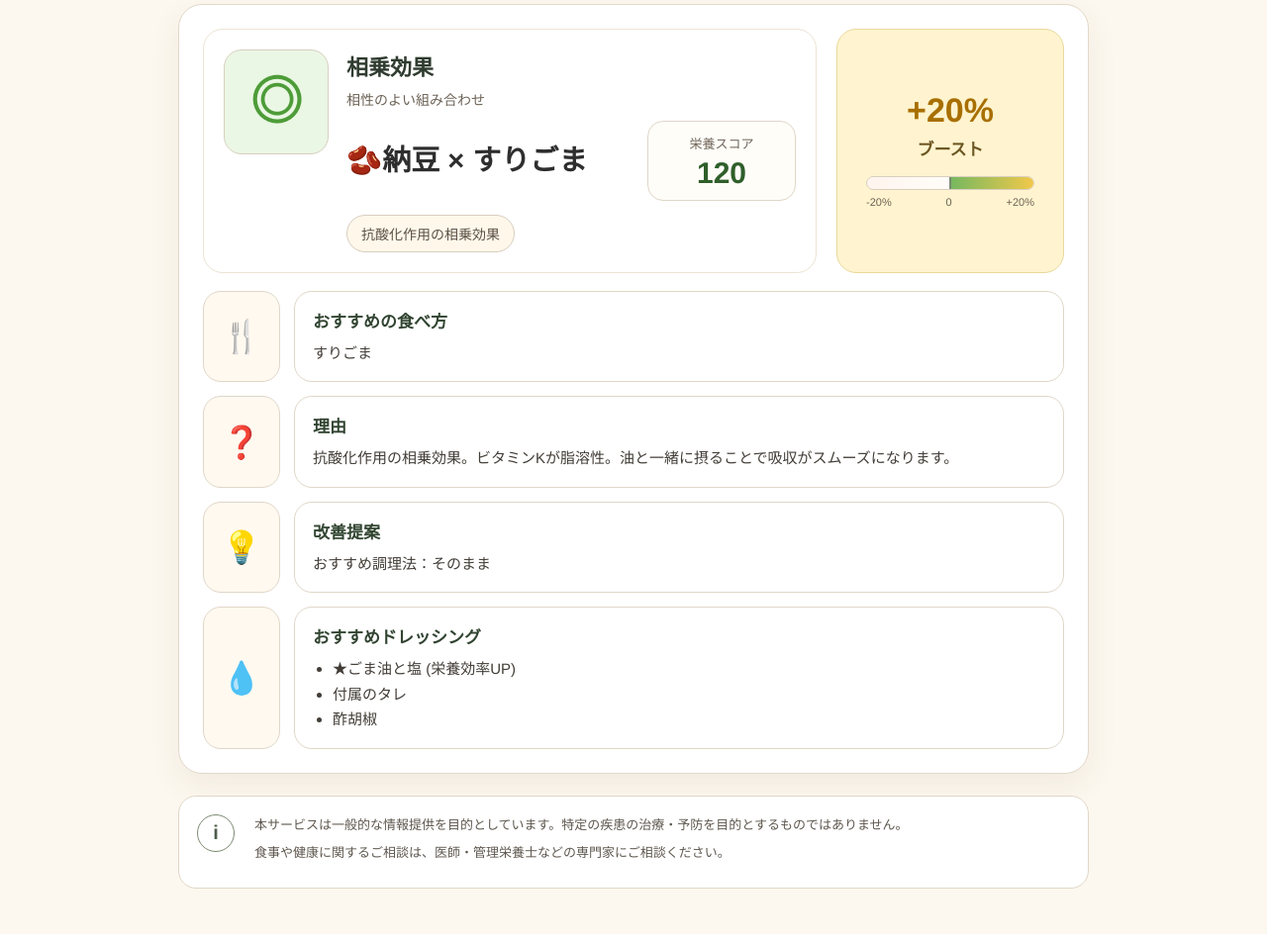
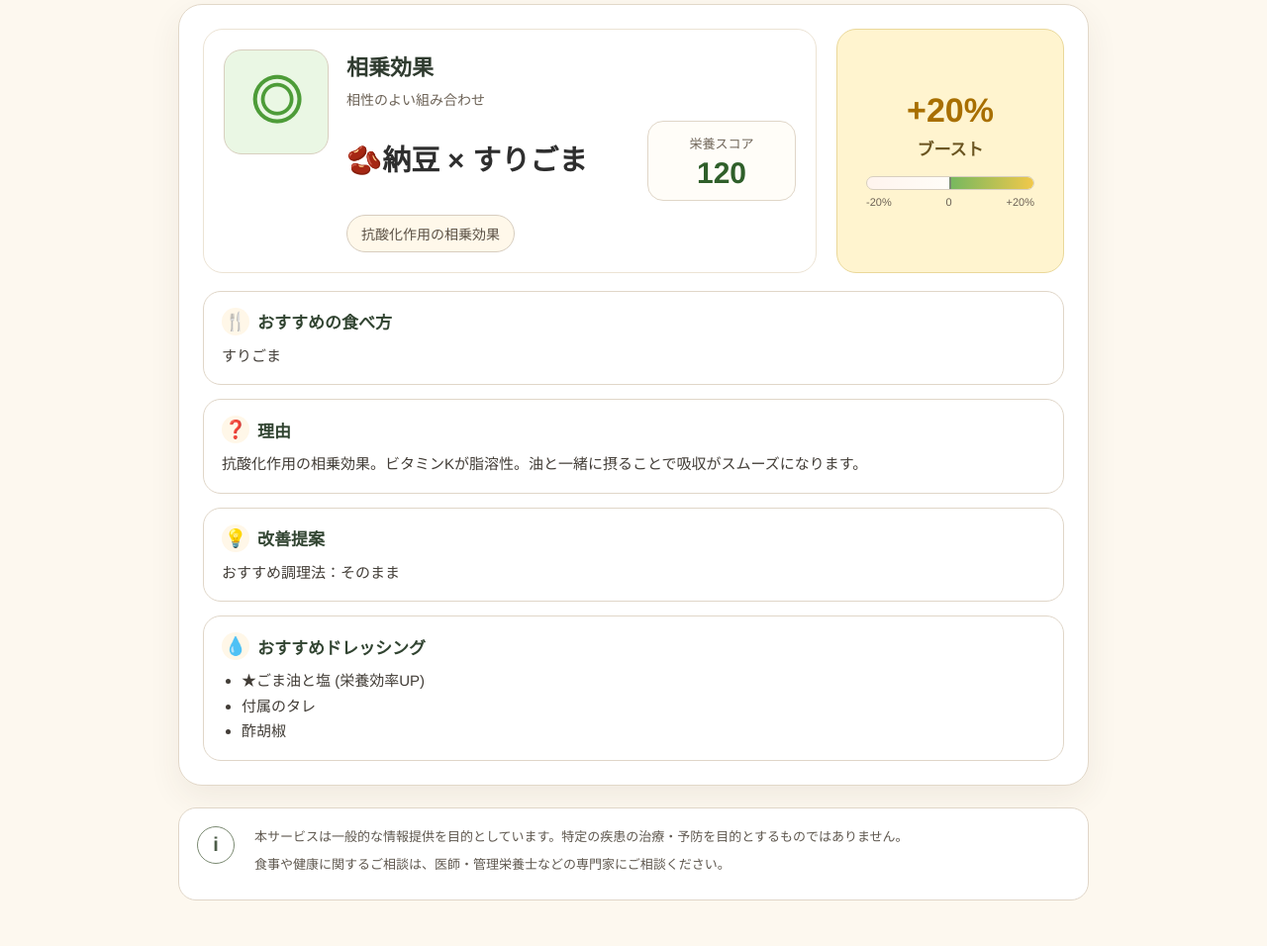
Before and after one commit to kugi227/food-pair-app, a Flask app: page / in a window 1280 px wide. Shown: the part 550-1506 px from the top of the page at 99% size. Run offline with Flask 3, Linux system fonts and the light colour scheme.

Commit message:
説明カードのアイコン表示を調整

```diff
--- a/static/style.css
+++ b/static/style.css
@@ -506,9 +506,7 @@ h1 {
 }
 
 .info-row {
-  display: grid;
-  grid-template-columns: 78px minmax(0, 1fr);
-  gap: 14px;
+  display: block;
   margin-bottom: 14px;
 }
 
@@ -517,13 +515,18 @@ h1 {
 }
 
 .info-icon {
-  display: grid;
+  display: inline-grid;
   place-items: center;
-  min-height: 82px;
-  border: 1.5px solid #e0d6c8;
-  border-radius: 18px;
-  background: #fff9f0;
-  font-size: 32px;
+  width: 28px;
+  height: 28px;
+  margin-right: 8px;
+  border: 0;
+  border-radius: 50%;
+  background: #fff7e8;
+  font-size: 18px;
+  line-height: 1;
+  cursor: default;
+  pointer-events: none;
 }
 
 .info-content {
@@ -535,6 +538,8 @@ h1 {
 }
 
 .info-content h4 {
+  display: flex;
+  align-items: center;
   margin: 0 0 8px;
   color: #314431;
   font-size: 17px;
--- a/templates/index.html
+++ b/templates/index.html
@@ -121,33 +121,29 @@
       </div>
 
       <div class="info-row">
-        <div class="info-icon">🍴</div>
         <div class="info-content">
-          <h4>おすすめの食べ方</h4>
+          <h4><span class="info-icon" aria-hidden="true">🍴</span>おすすめの食べ方</h4>
           <p id="suggestion">納豆にすりごまを加える</p>
         </div>
       </div>
 
       <div class="info-row">
-        <div class="info-icon">❓</div>
         <div class="info-content">
-          <h4>理由</h4>
+          <h4><span class="info-icon" aria-hidden="true">❓</span>理由</h4>
           <p id="reason">納豆のたんぱく質と胡麻のビタミンEが相乗的に働き、抗酸化作用が高まります。</p>
         </div>
       </div>
 
       <div class="info-row">
-        <div class="info-icon">💡</div>
         <div class="info-content">
-          <h4>改善提案</h4>
+          <h4><span class="info-icon" aria-hidden="true">💡</span>改善提案</h4>
           <p id="improvement">納豆にすりごまを加えることで、栄養価が向上し、風味も豊かになります。</p>
         </div>
       </div>
 
       <div class="info-row">
-        <div class="info-icon">💧</div>
         <div class="info-content">
-          <h4>おすすめドレッシング</h4>
+          <h4><span class="info-icon" aria-hidden="true">💧</span>おすすめドレッシング</h4>
           <ul id="dressingList">
             <li>ごまドレッシング</li>
             <li>和風しょうゆドレッシング</li>
```
